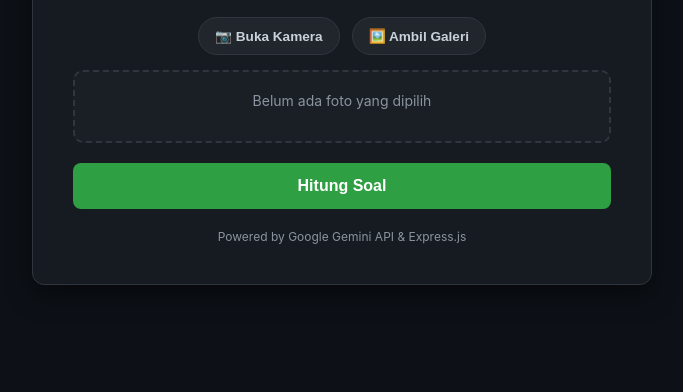
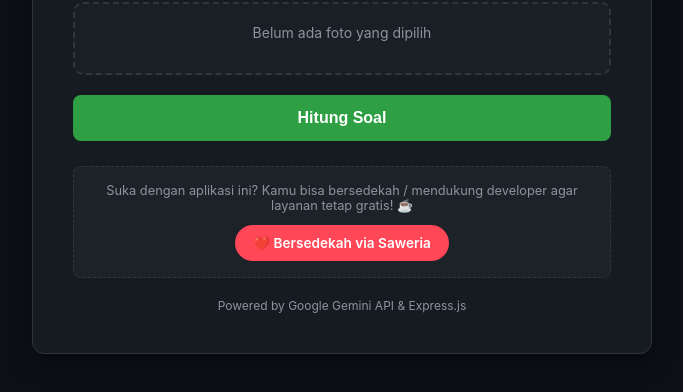
Before and after one commit to akmalcreate/gemini-mathsolver, a website: page public/index.html in a window 1280 px wide. Shown: the part 308-700 px from the top of the page, without its empty margins (298-981 px from the left). Drawn offline with Linux system fonts and the light colour scheme.

Commit message:
update Saweria link to NoirCam

```diff
--- a/public/index.html
+++ b/public/index.html
@@ -67,25 +67,7 @@
         margin-top: 6px;
       }
 
-      /* Area Display Foto */
-      .upload-box {
-        border: 2px dashed var(--border-color);
-        border-radius: 10px;
-        padding: 20px;
-        text-align: center;
-        background-color: rgba(255, 255, 255, 0.02);
-        margin-bottom: 20px;
-        position: relative;
-      }
-
-      .upload-label {
-        font-size: 0.875rem;
-        color: var(--text-muted);
-        display: block;
-        margin-bottom: 12px;
-      }
-
-      /* Menu Opsi (+) Modal Pop-up */
+      /* Area Pilihan Sumber Foto */
       .action-menu {
         display: flex;
         justify-content: center;
@@ -115,6 +97,24 @@
         border-color: var(--text-muted);
       }
 
+      /* Area Preview Gambar */
+      .upload-box {
+        border: 2px dashed var(--border-color);
+        border-radius: 10px;
+        padding: 20px;
+        text-align: center;
+        background-color: rgba(255, 255, 255, 0.02);
+        margin-bottom: 20px;
+        position: relative;
+      }
+
+      .upload-label {
+        font-size: 0.875rem;
+        color: var(--text-muted);
+        display: block;
+        margin-bottom: 12px;
+      }
+
       figure {
         width: 100%;
         max-height: 280px;
@@ -133,7 +133,6 @@
         box-shadow: 0 4px 12px rgba(0, 0, 0, 0.3);
       }
 
-      /* Input Tersembunyi */
       input[type="file"] {
         display: none;
       }
@@ -210,6 +209,43 @@
         word-wrap: break-word;
       }
 
+      /* Bagian Sedekah / Support Developer */
+      .support-section {
+        margin-top: 25px;
+        padding: 16px;
+        background-color: rgba(255, 255, 255, 0.03);
+        border: 1px dashed var(--border-color);
+        border-radius: 8px;
+        text-align: center;
+      }
+
+      .support-text {
+        font-size: 0.8rem;
+        color: var(--text-muted);
+        margin-bottom: 12px;
+      }
+
+      .btn-donate {
+        display: inline-flex;
+        align-items: center;
+        gap: 6px;
+        background-color: #ff4757;
+        color: #ffffff;
+        font-size: 0.85rem;
+        font-weight: 600;
+        padding: 10px 18px;
+        border-radius: 20px;
+        text-decoration: none;
+        transition:
+          background-color 0.2s,
+          transform 0.1s;
+      }
+
+      .btn-donate:hover {
+        background-color: #ff6b81;
+        transform: translateY(-1px);
+      }
+
       footer {
         margin-top: 20px;
         text-align: center;
@@ -217,7 +253,6 @@
         color: var(--text-muted);
       }
 
-      /* Media Queries untuk Perangkat */
       @media (min-width: 600px) {
         .container {
           padding: 32px;
@@ -266,15 +301,12 @@
             <img id="imagePreview" alt="Pratinjau Soal Matematika" />
           </figure>
 
-          <!-- Input File Galeri -->
           <input
             type="file"
             id="inputGallery"
             accept="image/*"
             onchange="previewFile(this)"
           />
-
-          <!-- Input File Kamera Langsung -->
           <input
             type="file"
             id="inputCamera"
@@ -297,6 +329,22 @@
 
         <!-- Hasil Artikel Jawaban -->
         <article id="result" class="result-box"></article>
+
+        <!-- Section Sedekah / Support Developer -->
+        <div class="support-section">
+          <p class="support-text">
+            Suka dengan aplikasi ini? Kamu bisa bersedekah / mendukung developer
+            agar layanan tetap gratis! ☕
+          </p>
+          <a
+            href="https://saweria.co/NoirCam"
+            target="_blank"
+            rel="noopener noreferrer"
+            class="btn-donate"
+          >
+            ❤️ Bersedekah via Saweria
+          </a>
+        </div>
       </section>
 
       <footer>
```
